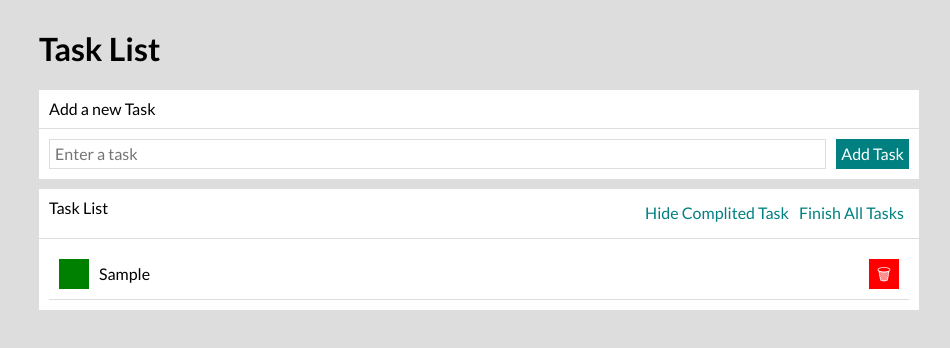
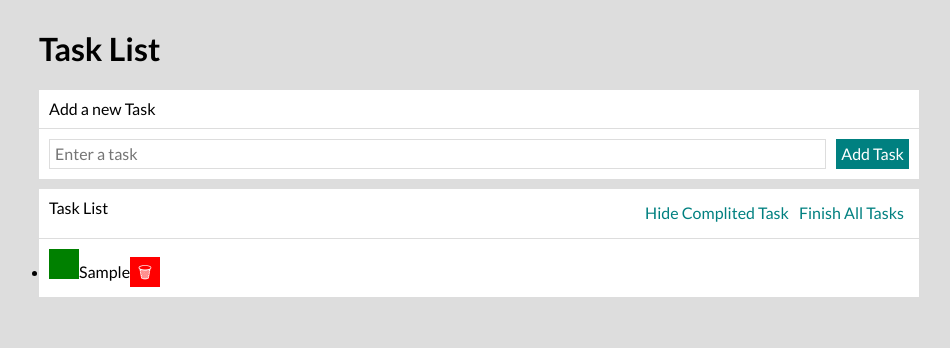
Before and after one commit to Jacek861/todo-list-react, a React (Create React App) app: page / in a window 1280 px wide. Both pictures are taken after typing "Sample" into the empty fields and a click on the button "Add Task". Shown: the top 348 px of the page, without its empty margins (161-1111 px from the left). Built offline with nearby package versions, Linux system fonts and the light colour scheme.

Commit message:
styled component partly implemented in Tasks

```diff
--- a/src/Tasks/index.js
+++ b/src/Tasks/index.js
@@ -1,7 +1,8 @@
-import "./style.css";
+//import "./style.css";
+import { StyledTasks, StyledTaskButton } from "./styled"
 
 const Tasks = ({ tasks, hideDoneTasks, removeTask, toggleTaskDone }) => (
-  <ul className="tasks">
+  <StyledTasks>
     {tasks.map(task => (
       <li key={task.id}
         className={`tasks__item
@@ -10,24 +11,22 @@ const Tasks = ({ tasks, hideDoneTasks, removeTask, toggleTaskDone }) => (
             : ""}`
         }
       >
-        <button
-          className="task__button"
+        <StyledTaskButton
           onClick={() => toggleTaskDone(task.id)}>
           {task.done ? "✓" : ""}
-        </button>
+        </StyledTaskButton>
         <span className={
           `task__content ${task.done ? "task__content--done" : ""}`
         }>
           {task.content}
         </span>
-        <button
-          className="task__button task__button--remove"
+        <StyledTaskButton remove
           onClick={() => removeTask(task.id)}>
           🗑
-        </button>
+        </StyledTaskButton>
       </li>
     ))}
-  </ul>
+  </StyledTasks>
 );
 
 export default Tasks;
--- /dev/null
+++ b/src/Tasks/styled.js
@@ -0,0 +1,56 @@
+import styled, {css} from "styled-components";
+
+export const StyledTasks = styled.ul`
+    margin: 0;
+    padding: 0;
+`;
+
+export const StyledItem = styled.li`
+    list-style-type: none;
+    display: grid;
+    grid-template-columns: auto 1fr auto;
+    border-bottom: 1px solid #ddd;
+    align-items: center;
+    padding: 10px;
+
+    &:hidden {
+        display: none;
+    }
+`;
+
+export const StyledContent = styled.div`
+    padding: 0 10px;
+`;
+
+export const StyleContentDone = styled.div`
+    text-decoration: line-through;
+`;
+
+export const StyledTaskButton = styled.button`
+    height: 30px;
+    width: 30px;
+    background-color: green;
+    border: none;
+    color: white;
+    transition: background 2s;
+
+    &:hover {
+        background-color: rgb(3, 197, 3);
+    }
+
+    &:active {
+        background-color: rgb(3, 255, 3);
+    }
+
+    ${({remove}) => remove && css`
+        background-color: red;
+
+        &:hover {
+            background-color: rgb(252, 61, 61);
+        }
+
+        &:active {
+            background-color: rgb(247, 146, 146);
+        }
+    `}
+`;
```
